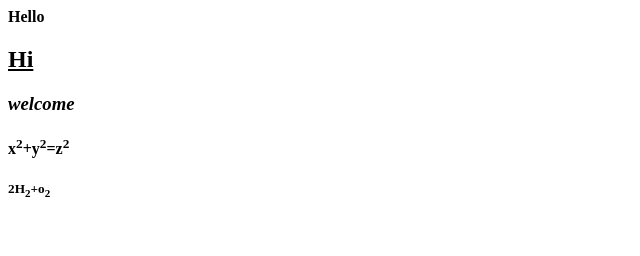
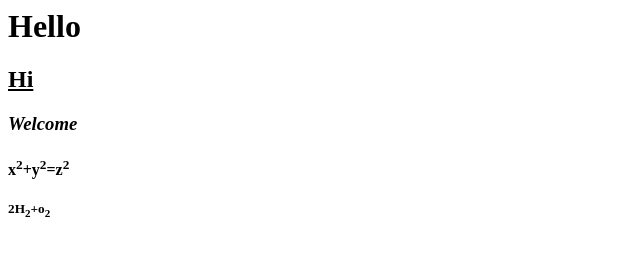
Before and after one commit to iamneo-production/decdbabeecaefadaeccdffeecabfeedab, a plain HTML site: page public/index.html in a window 1280 px wide. Shown: the whole page, without its empty margins (0-640 px from the left). Drawn offline with Linux system fonts and the light colour scheme.

Commit message:
Backup Commit

```diff
--- a/public/index.html
+++ b/public/index.html
@@ -1,9 +1,9 @@
 <html>
 <body>
 <p>
-<h> <b> Hello </b> </h>
+<h1> <b> Hello </b> </h1>
 <h2> <u> Hi </u> </h2>
-<h3> <i> welcome </i> </h3>
+<h3> <i> Welcome </i> </h3>
 <h4>x<sup>2</sup>+y<sup>2</sup>=z<sup>2</sup></h4>
 <h5>2H<sub>2</sub>+o<sub>2</sub></h5>
 </p>
```
